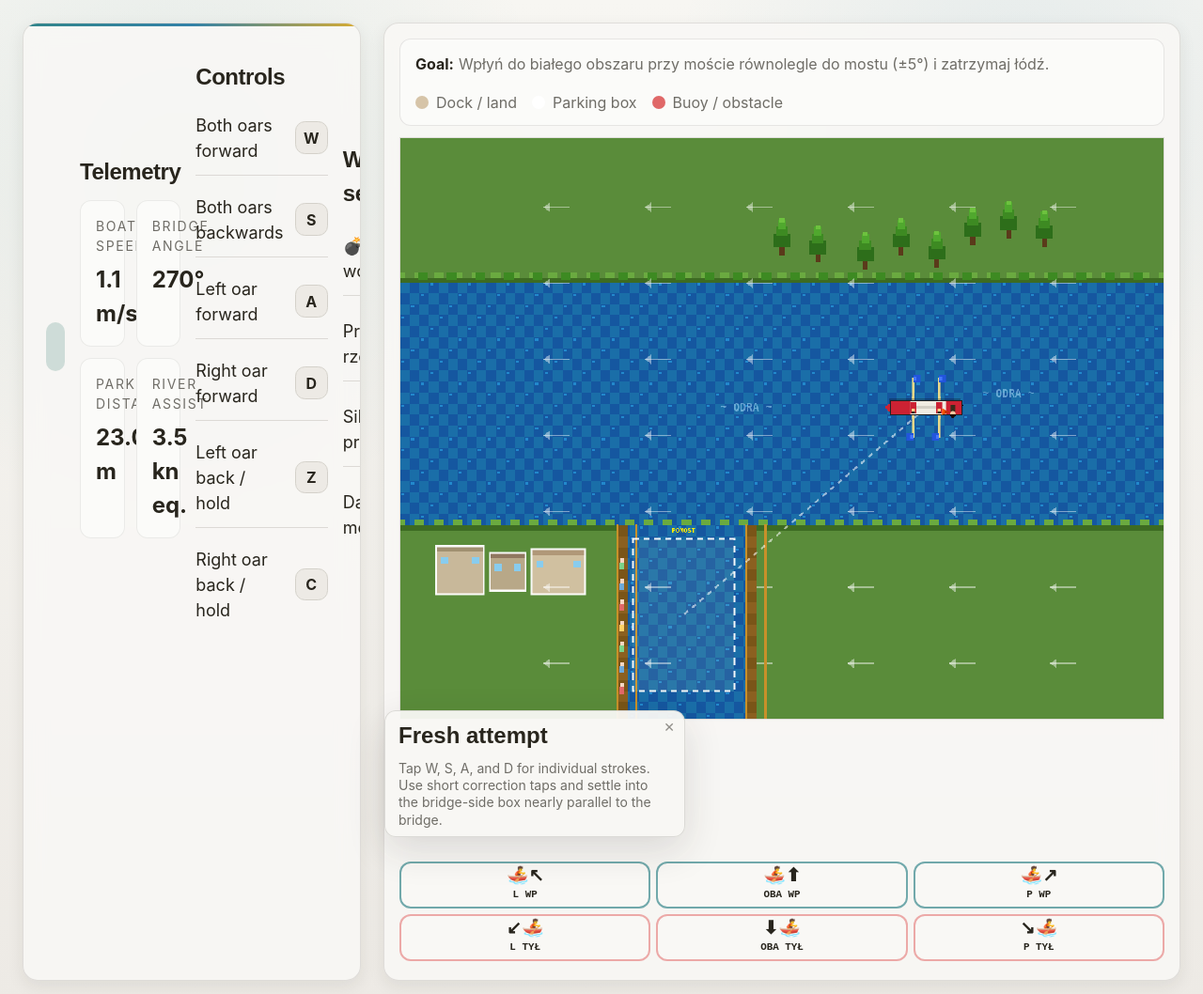
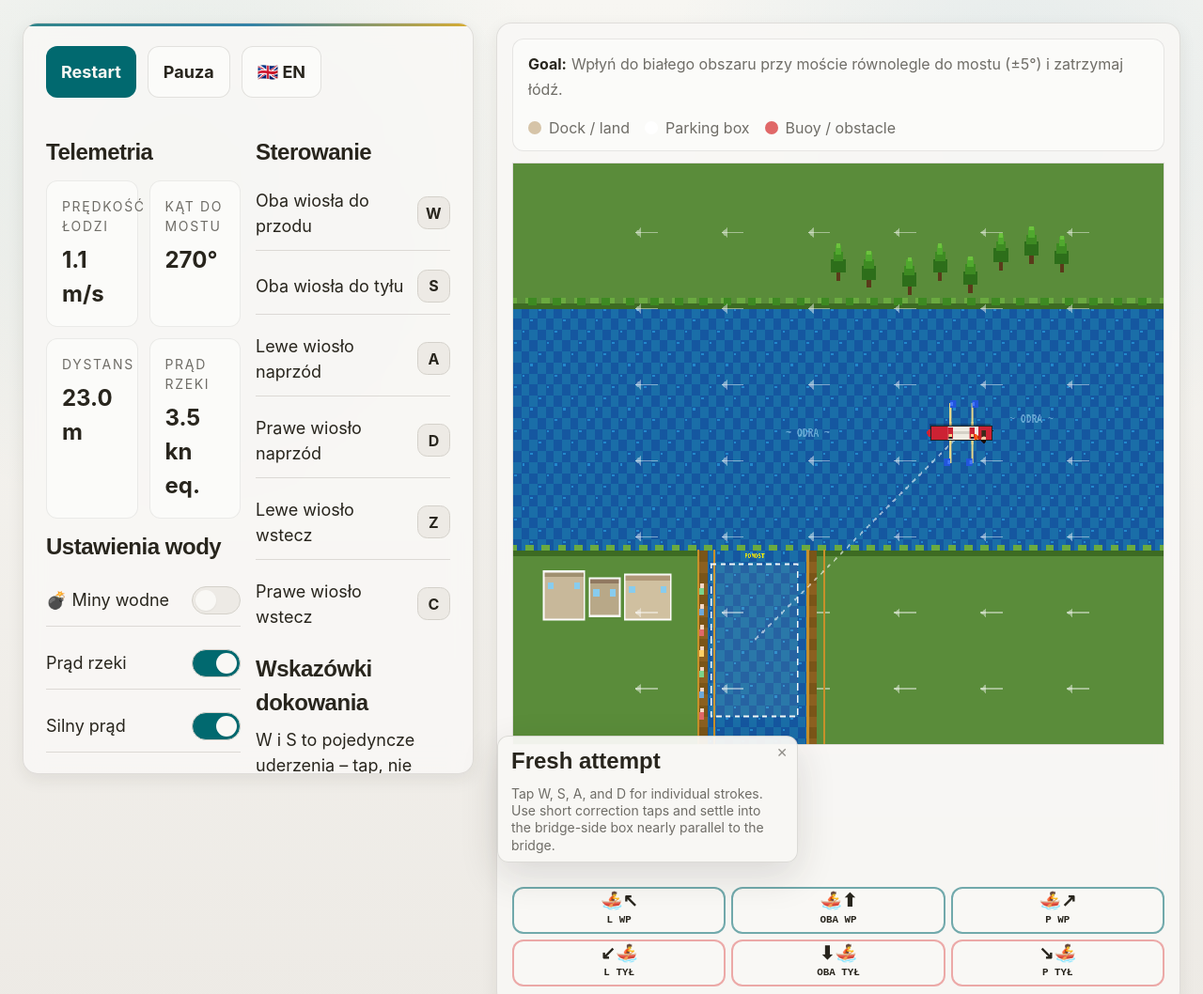
Before and after one commit to piotr-muzyka/piotrmuzyka.github.io, a plain HTML site: page index.html in a window 1280 px wide. Shown: the top 1058 px of the page at 94% size. Drawn offline with Linux system fonts and the light colour scheme; animation ran at ten frames a second; a web font is replaced by a local one.

Commit message:
layout fix

```diff
--- a/index.html
+++ b/index.html
@@ -39,7 +39,7 @@
     button { cursor: pointer; border: none; background: none; }
     :focus-visible { outline: 2px solid var(--color-primary); outline-offset: 3px; border-radius: var(--radius-sm); }
     .sr-only { position: absolute; width: 1px; height: 1px; overflow: hidden; clip: rect(0,0,0,0); }
-    .app { display: grid; grid-template-columns: minmax(300px, 360px) 1fr; gap: var(--space-6); min-height: 100dvh; padding: var(--space-6); }
+    .app { display: grid; grid-template-columns: minmax(360px, 480px) 1fr; gap: var(--space-6); min-height: 100dvh; padding: var(--space-6); align-items: start; }
     .panel, .stage-wrap { background: color-mix(in srgb, var(--color-surface) 88%, transparent); border: 1px solid color-mix(in srgb, var(--color-text) 12%, transparent); border-radius: var(--radius-xl); box-shadow: var(--shadow-md); backdrop-filter: blur(12px); }
     .panel { padding: var(--space-6); display: flex; flex-direction: column; gap: var(--space-6); position: relative; overflow: hidden; }
     .panel::before { content: ''; position: absolute; inset: 0 0 auto 0; height: 3px; background: linear-gradient(90deg, var(--color-primary), var(--color-blue), var(--color-gold)); opacity: .8; }
@@ -131,58 +131,75 @@
     .row-btn .bi { font-size: 1.2rem; line-height: 1; }
     .row-btn.fwd { border-color: color-mix(in srgb, var(--color-primary) 55%, transparent); }
     .row-btn.bwd { border-color: color-mix(in srgb, #e06868 55%, transparent); }
+
+    .panel-cols { display: grid; grid-template-columns: 1fr 1fr; gap: var(--space-4); align-items: start; }
+    .panel-col { display: flex; flex-direction: column; gap: var(--space-3); }
+    .panel { overflow-y: auto; max-height: 100dvh; }
+    @media (max-width: 900px) {
+      .app { grid-template-columns: 1fr; }
+      .panel-cols { grid-template-columns: 1fr; }
+    }
 </style>
 </head>
 <body>
   <a class="sr-only" href="#game">Skip to game</a>
   <main class="app">
     <aside class="panel" aria-label="Game controls and telemetry">
-      <div class="brand">
-        <svg class="logo" viewBox="0 0 64 64" aria-label="Rowing simulator logo" role="img">
-          <path d="M10 44c10-2 19-3 30-1 5 1 10 3 14 5" fill="none" stroke="currentColor" stroke-width="4" stroke-linecap="round"/>
-          <path d="M21 34l8 10M42 31l-7 12" fill="none" stroke="currentColor" stroke-width="4" stroke-linecap="round"/>
-          <path d="M18 38c8-8 16-12 28-13" fill="none" stroke="currentColor" stroke-width="4" stroke-linecap="round" opacity=".7"/>
-        </svg>
-              <div class="section">
-        <h2>Telemetry</h2>
-        <div class="stats">
-          <article class="stat"><div class="stat-label">Boat speed</div><div class="stat-value" id="speedValue">0.0 m/s</div></article>
-          <article class="stat"><div class="stat-label">Bridge angle</div><div class="stat-value" id="angleValue">0°</div></article>
-          <article class="stat"><div class="stat-label">Park distance</div><div class="stat-value" id="distanceValue">0.0 m</div></article>
-          <article class="stat"><div class="stat-label">River assist</div><div class="stat-value" id="flowValue">Off</div></article>
-        </div>
-      </div>
 
-      <div class="section controls">
-        <h2>Controls</h2>
-        <div class="control-row"><span>Both oars forward</span><span class="keycap">W</span></div>
-        <div class="control-row"><span>Both oars backwards</span><span class="keycap">S</span></div>
-        <div class="control-row"><span>Left oar forward</span><span class="keycap">A</span></div>
-        <div class="control-row"><span>Right oar forward</span><span class="keycap">D</span></div>
-        <div class="control-row"><span>Left oar back / hold</span><span class="keycap">Z</span></div>
-        <div class="control-row"><span>Right oar back / hold</span><span class="keycap">C</span></div>
-      </div>
-
-      <div class="section">
-        <h2>Water settings</h2>
-        <label class="toggle-row" for="minesToggle"><span>💣 Miny wodne</span><input class="toggle" id="minesToggle" type="checkbox" /></label>
-        <label class="toggle-row" for="flowToggle"><span data-i18n="rfLabel">Prąd rzeki</span><input class="toggle" id="flowToggle" type="checkbox" aria-label="Enable river flow" /></label>
-        <label class="toggle-row" for="strongFlowToggle"><span data-i18n="strongLabel">Silny prąd</span><input class="toggle" id="strongFlowToggle" type="checkbox" aria-label="Strong river current" /></label>
-        <label class="toggle-row" for="themeToggle"><span>Dark mode</span><button class="theme-toggle" id="themeToggle" aria-label="Switch theme">◐</button></label>
-      </div>
-
-      <div class="section notes">
-        <h2>Docking tips</h2>
-        <p>W and S are single clean strokes, so tap them to move. A and D also fire only one single one-sided stroke per press.</p>
-        <p>Use Z or C for backward correction, and alternate taps rather than holding A or D for steering.</p>
-      </div>
-
-      <div class="actions">
+      <!-- ── Top action bar ── -->
+      <div class="actions" style="margin-bottom:var(--space-4);">
         <button class="btn btn-primary" id="resetBtn" data-i18n="reset">Restart</button>
         <button class="btn btn-secondary" id="pauseBtn">Pauza</button>
         <button class="btn btn-secondary" id="langBtn" style="min-width:68px;">🇬🇧 EN</button>
       </div>
+
+      <!-- ── 2-column panel grid ── -->
+      <div class="panel-cols">
+
+        <!-- Left column: Telemetry + Water -->
+        <div class="panel-col">
+          <div class="section">
+            <h2 data-i18n="sec_telemetry">Telemetria</h2>
+            <div class="stats">
+              <article class="stat"><div class="stat-label" data-i18n="speed">Prędkość łodzi</div><div class="stat-value" id="speedValue">0.0 m/s</div></article>
+              <article class="stat"><div class="stat-label" data-i18n="angle">Kąt do mostu</div><div class="stat-value" id="angleValue">0°</div></article>
+              <article class="stat"><div class="stat-label" data-i18n="dist">Dystans</div><div class="stat-value" id="distanceValue">0.0 m</div></article>
+              <article class="stat"><div class="stat-label" data-i18n="flow">Prąd rzeki</div><div class="stat-value" id="flowValue">Off</div></article>
+            </div>
+          </div>
+
+          <div class="section">
+            <h2 data-i18n="sec_water">Ustawienia wody</h2>
+            <label class="toggle-row" for="minesToggle"><span data-i18n="minesLabel">💣 Miny wodne</span><input class="toggle" id="minesToggle" type="checkbox" /></label>
+            <label class="toggle-row" for="flowToggle"><span data-i18n="rfLabel">Prąd rzeki</span><input class="toggle" id="flowToggle" type="checkbox" aria-label="Enable river flow" /></label>
+            <label class="toggle-row" for="strongFlowToggle"><span data-i18n="strongLabel">Silny prąd</span><input class="toggle" id="strongFlowToggle" type="checkbox" aria-label="Strong river current" /></label>
+            <label class="toggle-row" for="themeToggle"><span data-i18n="dmLabel">Tryb ciemny</span><button class="theme-toggle" id="themeToggle" aria-label="Switch theme">◐</button></label>
+          </div>
+        </div>
+
+        <!-- Right column: Controls + Tips -->
+        <div class="panel-col">
+          <div class="section controls">
+            <h2 data-i18n="sec_controls">Sterowanie</h2>
+            <div class="control-row"><span data-i18n="ctrlFwd">Oba wiosła do przodu</span><span class="keycap">W</span></div>
+            <div class="control-row"><span data-i18n="ctrlBack">Oba wiosła do tyłu</span><span class="keycap">S</span></div>
+            <div class="control-row"><span data-i18n="ctrlLeft">Lewe wiosło naprzód</span><span class="keycap">A</span></div>
+            <div class="control-row"><span data-i18n="ctrlRight">Prawe wiosło naprzód</span><span class="keycap">D</span></div>
+            <div class="control-row"><span data-i18n="ctrlZL">Lewe wiosło wstecz</span><span class="keycap">Z</span></div>
+            <div class="control-row"><span data-i18n="ctrlCR">Prawe wiosło wstecz</span><span class="keycap">C</span></div>
+          </div>
+
+          <div class="section notes">
+            <h2 data-i18n="sec_tips">Wskazówki dokowania</h2>
+            <p><span data-i18n="tips1">W i S to pojedyncze uderzenia – tap, nie trzymaj.</span></p>
+            <p><span data-i18n="tips2">Używaj krótkich korekt Z lub C do hamowania i korekty kursu.</span></p>
+          </div>
+        </div>
+
+      </div><!-- /panel-cols -->
+
     </aside>
+
 
     <section class="stage-wrap" id="game" aria-label="Game stage">
       <div class="hud">
@@ -954,12 +971,12 @@ ctx.restore();
   var _t = {
     pl:{ pause:'Pauza', resume:'Wznów', reset:'Restart', langBtn:'🇬🇧 EN',
          speed:'Prędkość łodzi', angle:'Kąt do mostu', dist:'Dystans', flow:'Prąd rzeki',
-         rfLabel:'Prąd rzeki', strongLabel:'Silny prąd', dmLabel:'Tryb ciemny', minesLabel:'💣 Miny wodne',
+         rfLabel:'Prąd rzeki', strongLabel:'Silny prąd', sec_telemetry:'Telemetria', ctrlFwd:'Oba wiosła do przodu', ctrlBack:'Oba wiosła do tyłu', ctrlLeft:'Lewe wiosło naprzód', ctrlRight:'Prawe wiosło naprzód', ctrlZL:'Lewe wiosło wstecz', ctrlCR:'Prawe wiosło wstecz', sec_controls:'Sterowanie', sec_tips:'Wskazówki dokowania', sec_water:'Ustawienia wody', tips1:'W i S to pojedyncze uderzenia – tap, nie trzymaj.', tips2:'Używaj krótkich korekt Z lub C do hamowania i korekty kursu.', dmLabel:'Tryb ciemny', minesLabel:'💣 Miny wodne',
          btnFL:'L WP', btnFB:'OBA WP', btnFR:'P WP',
          btnBL:'L TYŁ', btnBB:'OBA TYŁ', btnBR:'P TYŁ' },
     en:{ pause:'Pause', resume:'Resume', reset:'Restart', langBtn:'🇵🇱 PL',
          speed:'Boat speed', angle:'Bridge angle', dist:'Distance', flow:'River flow',
-         rfLabel:'River flow', strongLabel:'Strong current', dmLabel:'Dark mode', minesLabel:'💣 Water mines',
+         rfLabel:'River flow', strongLabel:'Strong current', sec_telemetry:'Telemetry', ctrlFwd:'Both oars forward', ctrlBack:'Both oars backward', ctrlLeft:'Left oar forward', ctrlRight:'Right oar forward', ctrlZL:'Left oar back', ctrlCR:'Right oar back', sec_controls:'Controls', sec_tips:'Docking tips', sec_water:'Water settings', tips1:'W and S are single strokes – tap, do not hold.', tips2:'Use short Z or C taps for braking and course correction.', dmLabel:'Dark mode', minesLabel:'💣 Water mines',
          btnFL:'L FWD', btnFB:'BOTH FWD', btnFR:'R FWD',
          btnBL:'L BWD', btnBB:'BOTH BWD', btnBR:'R BWD' }
   };
```
